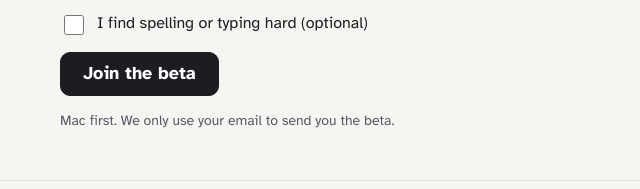
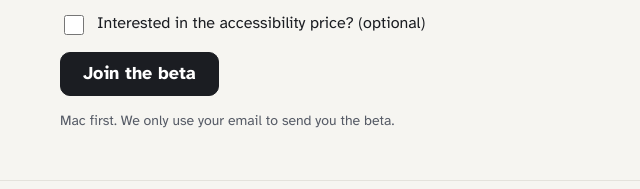
Before and after one commit to damionrobinson/repeat-public-site, a plain HTML site: page index.html in a window 1280 px wide. Shown: the part 1973-2162 px from the top of the page, 110-750 px from the left. Drawn offline with Linux system fonts and the light colour scheme.

Commit message:
Fix the sign-up form's accessibility checkbox wording (M14)
"I find spelling or typing hard" could read as GDPR special-category
disability data; replaced with "Interested in the accessibility price?"
per sales/brand/marketing sign-off (repeat repo docs/marketing/03-site-
change-list.md M14). Caught by QA right after go-live.

```diff
--- a/index.html
+++ b/index.html
@@ -180,7 +180,7 @@
             <option>Something else</option>
           </select>
         </div>
-        <label class="check"><input type="checkbox" name="hard" value="yes"> I find spelling or typing hard (optional)</label>
+        <label class="check"><input type="checkbox" name="hard" value="yes"> Interested in the accessibility price? (optional)</label>
         <div><button class="btn" type="submit">Join the beta</button></div>
         <p class="note">Mac first. We only use your email to send you the beta.</p>
       </form>
```
